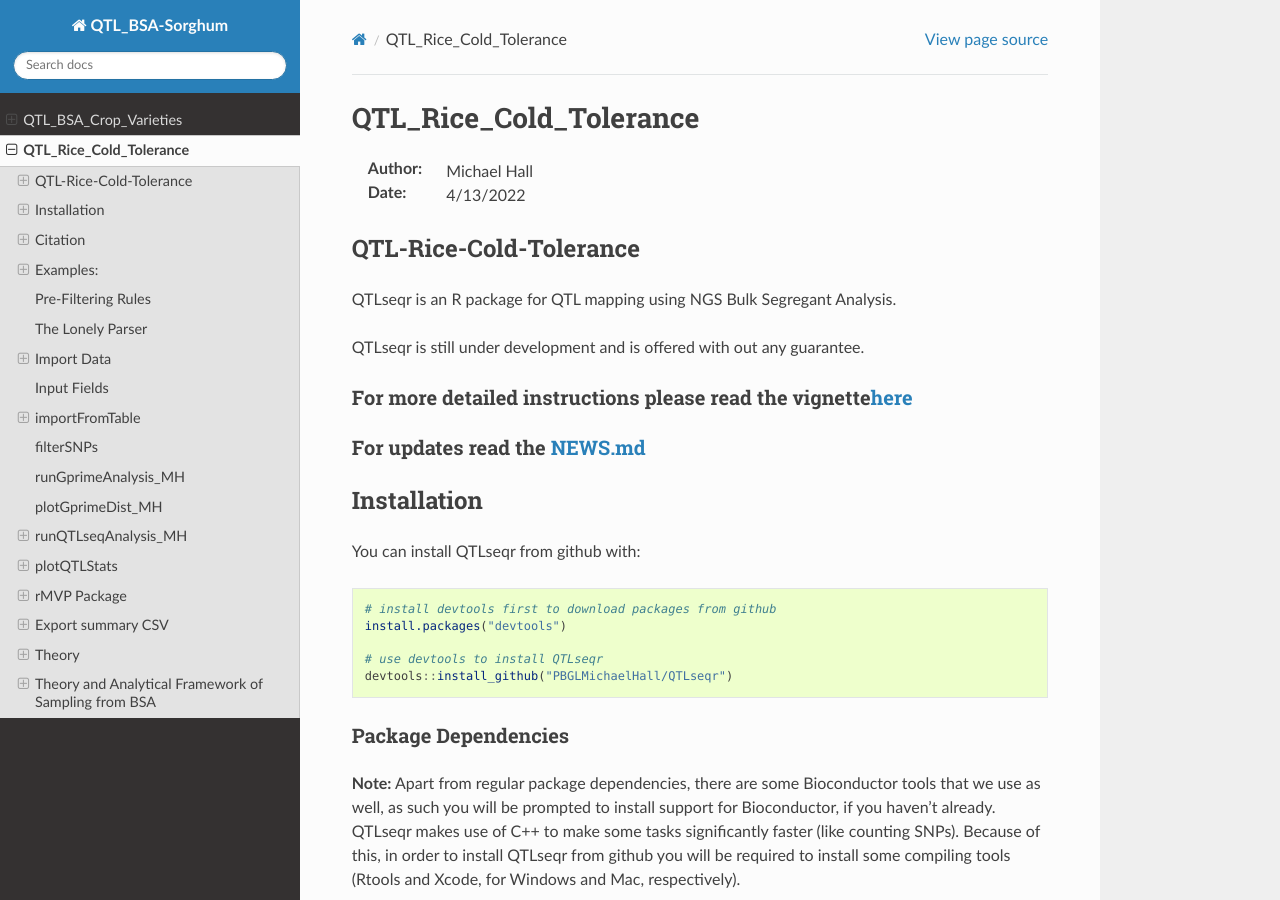
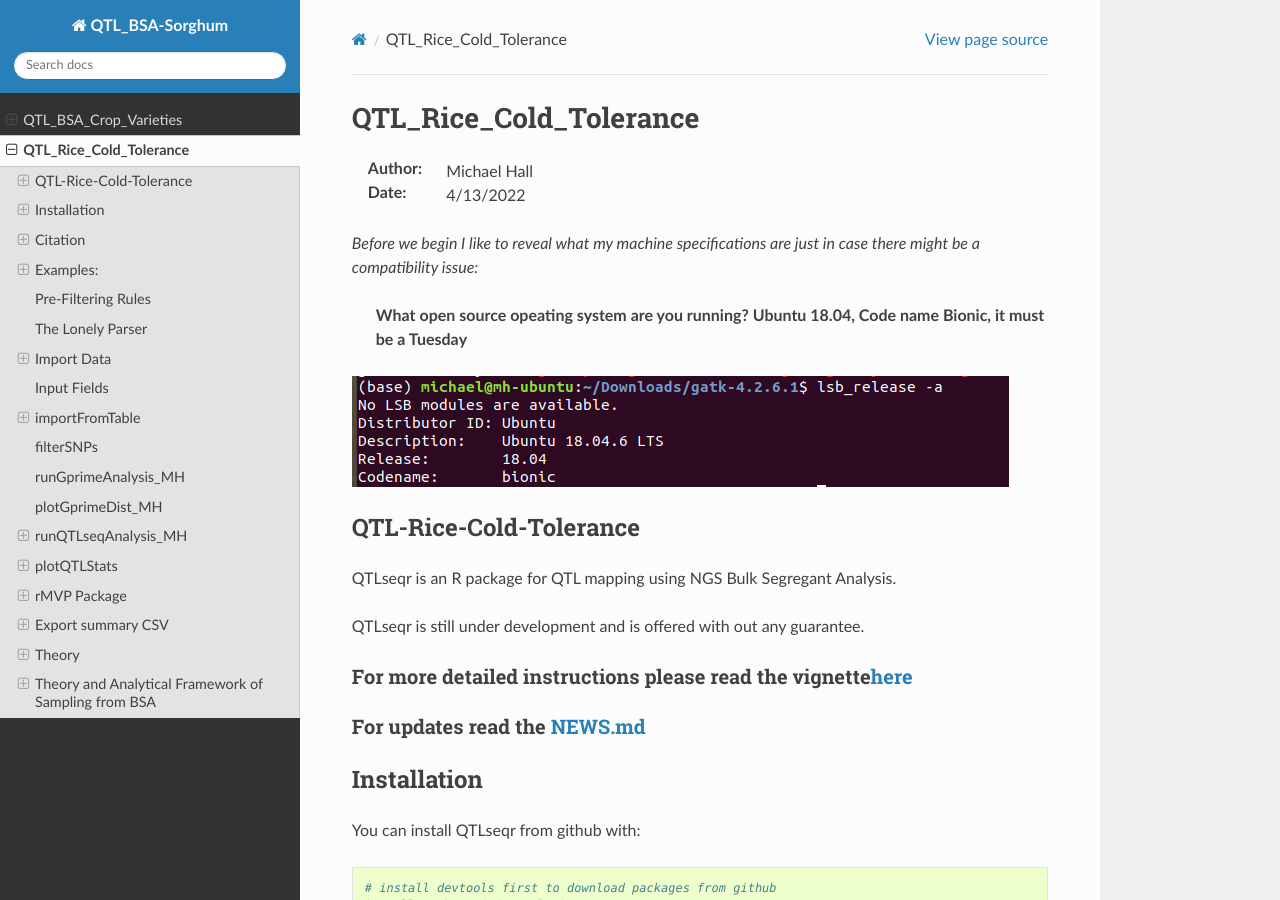
Before and after one commit to PBGLMichaelHall/ReadTheDocsQTL, a Sphinx documentation site: the page built from docs/source/Rice.rst, in a window 1280 px wide and 900 px high. Built offline with Sphinx 7.4.7 and the Read the Docs theme 2.0.0, drawn with Linux system fonts in a browser that asks for light colours; some of the changed text lies outside the part shown.

Commit message:
Update Rice.rst

```diff
--- a/docs/source/Rice.rst
+++ b/docs/source/Rice.rst
@@ -5,10 +5,22 @@
 :Author: Michael Hall
 :Date:   4/13/2022
 
+*Before we begin I like to reveal what my machine specifications are just in case there might be a compatibility issue:*
+
+
+   **What open source opeating system are you running? Ubuntu 18.04, Code name Bionic, it must be a Tuesday**
+
+   .. code:: r
+
+.. figure:: ../images/WhichVersionUbuntu.png
+   :alt:
+
+
+
+
+
 QTL-Rice-Cold-Tolerance
 =======================
-
-
 
 
 QTLseqr is an R package for QTL mapping using NGS Bulk Segregant
@@ -211,14 +223,6 @@
 .. figure:: ../images/GATKDownload.png
    :alt:
 
-   **Download the lastest version by clicking on gatk-4.2.6.1.zip**
-   **Extract the contents into your Downloads Folder**
-   **What open source opeating system are you running? Ubuntu 18.04, Code name Bionic, it must be a Tuesday**
-
-   .. code:: r
-
-.. figure:: ../images/WhichVersionUbuntu.png
-   :alt:
 
 
 
@@ -251,7 +255,7 @@
    **Method 1 is the most biased and therefore cuts out more SNPs than Methods 2 & 3 which produce nearly identical SNP sets.**
 
 
-.. code:: r
+
 
 
 
```
